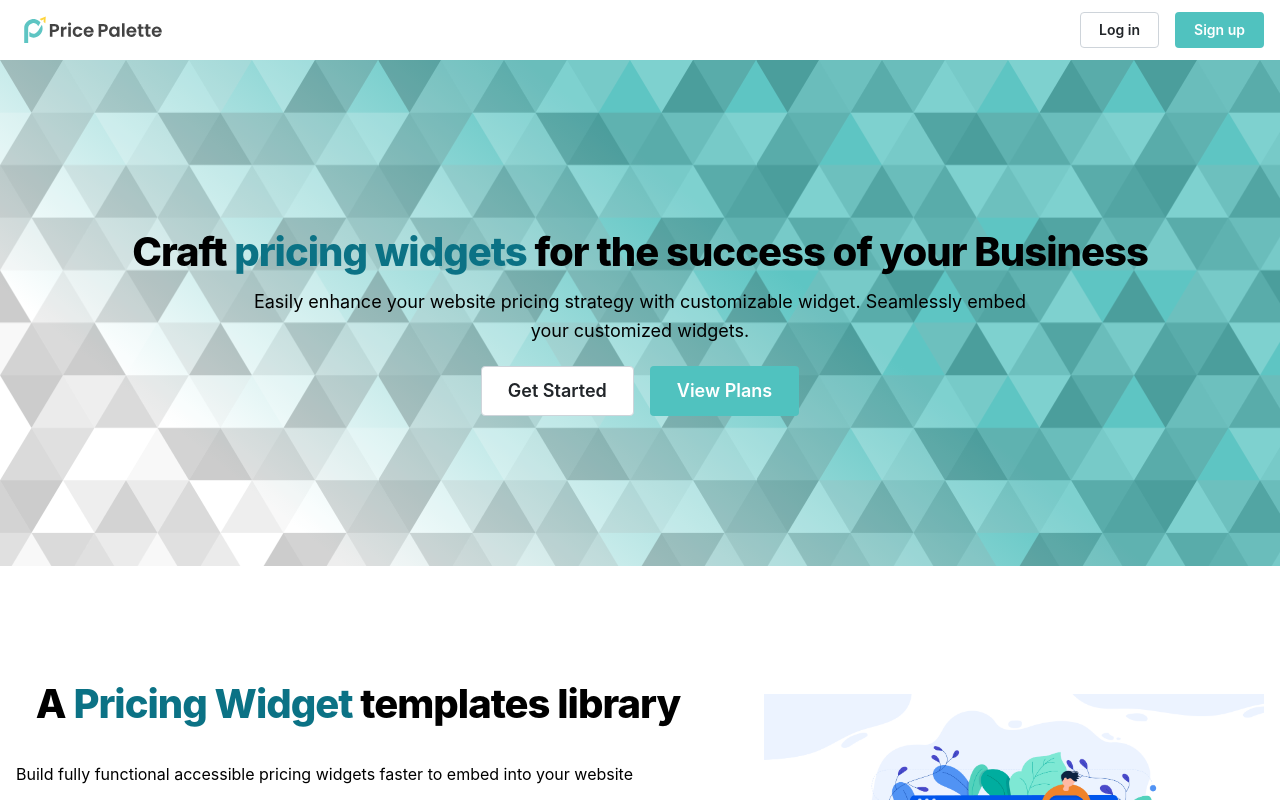
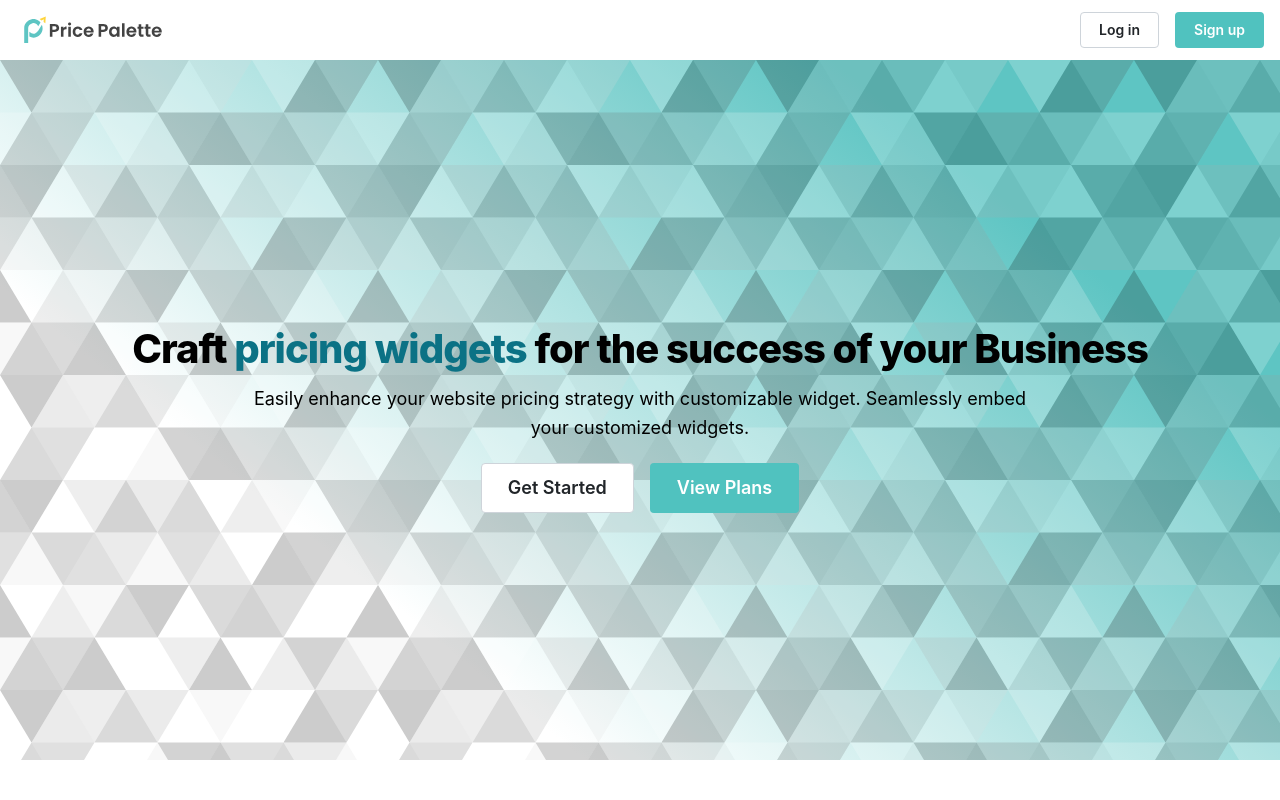
Before and after one commit to PricePalette/PricePalette, a Next.js app in the folder frontend-v2/: page / in a window 1280 px wide. Shown: the top 800 px of the page. Built offline with nearby package versions, Linux system fonts and the light colour scheme; no server answers.

Commit message:
fix frontend page sizing

```diff
--- a/frontend-v2/src/pages/index.tsx
+++ b/frontend-v2/src/pages/index.tsx
@@ -149,7 +149,7 @@
   return (
     <>
       <Header />
-      <Container className={classes.wrapper} size={1600}>
+      <Container className={classes.wrapper} size={"100%"}>
         <div className={classes.inner}>
           <Title className={classes.title}>
             Craft{" "}
--- a/frontend-v2/src/styles/index.module.css
+++ b/frontend-v2/src/styles/index.module.css
@@ -1,8 +1,12 @@
 .wrapper {
+  display: flex;
+  align-items: center;
+  justify-content: center;
   position: relative;
   padding-top: rem(150px);
   padding-bottom: rem(150px);
   background-image: url("/index.svg");
+  height: 700px;
 }
 
 .inner {
```
